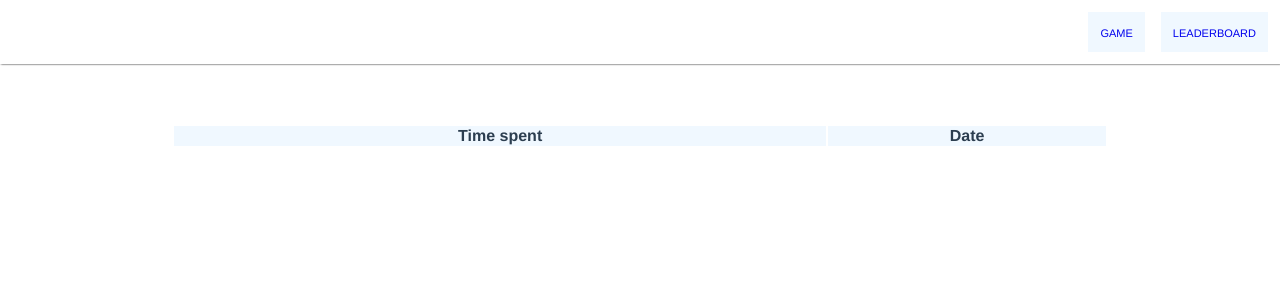
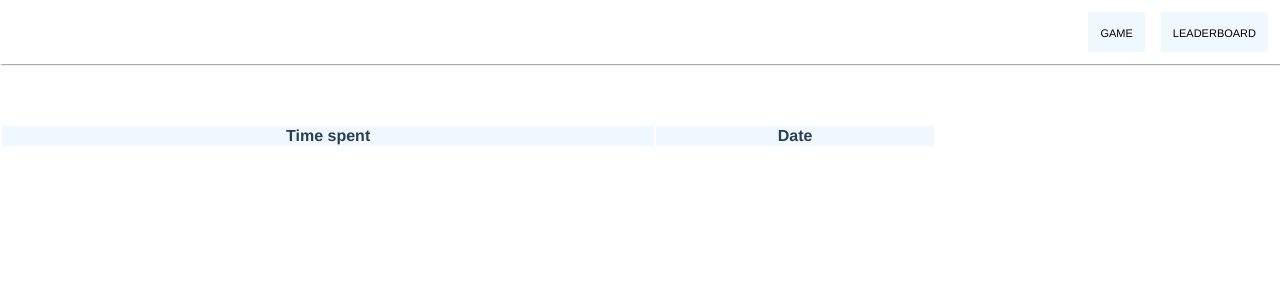
Before and after one commit to Ctepan/memory-game, a Vue app: page /leaderboard in a window 1280 px wide. Shown: the top 300 px of the page. Built offline with nearby package versions, Linux system fonts and the light colour scheme.

Commit message:
refactor(AppBar): move buttons class to global

```diff
--- a/src/App.vue
+++ b/src/App.vue
@@ -18,6 +18,7 @@ export default {
 
 <style>
 @import "./assets/icons/bootstrap-icons.css";
+@import "./assets/styles/global.scss";
 
 body {
   margin: 0;
@@ -36,8 +37,7 @@ body {
 }
 
 .main {
-  margin: auto;
-  margin-top: 60px;
+  margin: 60px 0 auto;
   display: flex;
   flex-flow: column;
   justify-content: center;
--- /dev/null
+++ b/src/assets/styles/global.scss
@@ -0,0 +1,17 @@
+.app-button {
+  display: flex;
+  align-items: center;
+  justify-content: center;
+  height: 40px;
+  font-size: 16px;
+  padding: 0 12px;
+  background: aliceblue;
+  font-variant: small-caps;
+  text-decoration: none;
+  color: black;
+  border: none;
+
+  &:visited {
+    color: currentColor;
+  }
+}
--- a/src/core/components/AppBar.vue
+++ b/src/core/components/AppBar.vue
@@ -1,11 +1,11 @@
 <template>
   <div class="app-bar">
     <router-link
-      class="app-bar__nav-button"
+      class="app-bar__nav-button app-button"
       :to="{ name: 'game' }"
     >game</router-link>
     <router-link
-      class="app-bar__nav-button"
+      class="app-bar__nav-button app-button"
       :to="{ name: 'leaderboard' }"
     >leaderboard</router-link>
   </div>
@@ -27,23 +27,11 @@ export default {
   box-shadow: 1px 0 2px black;
 
   &__nav-button {
-    display: flex;
-    align-items: center;
-    justify-content: center;
-    height: 40px;
-    padding: 0 12px;
-    background: aliceblue;
-    font-variant: small-caps;
-    text-decoration: none;
     margin-right: 16px;
 
     &:last-child {
       margin-right: 0;
     }
-
-    &:visited {
-      color: currentColor;
-    }
   }
 }
 </style>
```
